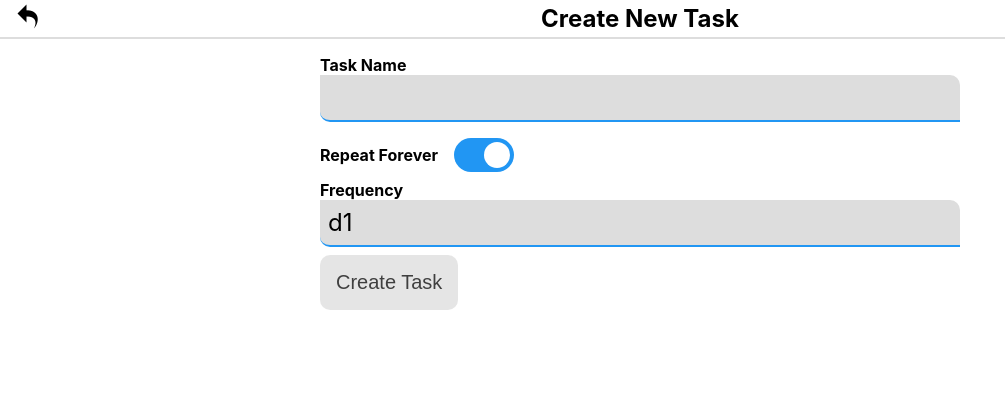
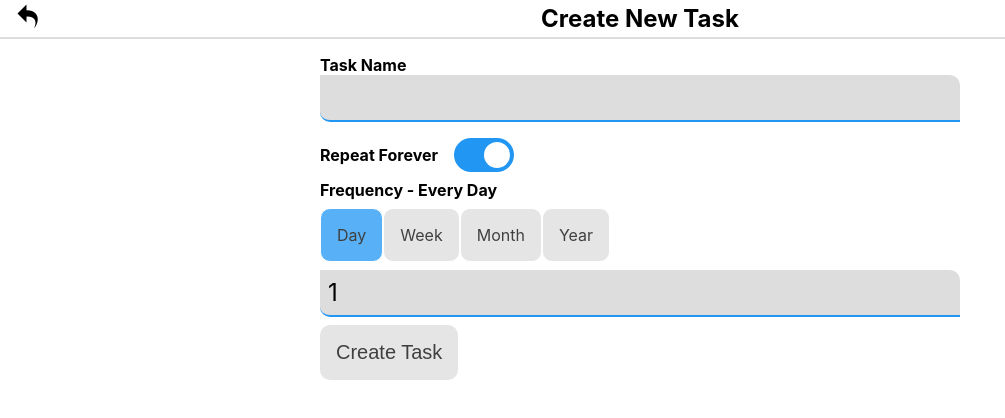
Before and after one commit to nickrubenstein/prioday, a React (Create React App) app: page /new in a window 1280 px wide. Shown: the top 418 px of the page, without its empty margins (0-1005 px from the left). Built offline with nearby package versions, Linux system fonts and the light colour scheme.

Commit message:
Create custom frequency input component

```diff
--- a/src/components/FormTodo.tsx
+++ b/src/components/FormTodo.tsx
@@ -1,5 +1,6 @@
 import React, { useState } from "react";
 import TodoModel from "../models/todo";
+import Frequency from "./Frequency";
 
 const FormTodo: React.FC<{ todo?: TodoModel, onSubmit: (todo: TodoModel) => void }> = (props) => {
     const isNew = !props.todo;
@@ -21,8 +22,8 @@ const FormTodo: React.FC<{ todo?: TodoModel, onSubmit: (todo: TodoModel) => void
         setTodo(new TodoModel(todo));
     };
 
-    const handleFrequencyChange = (event: React.ChangeEvent<HTMLInputElement>) => {
-        todo.frequency = event.target.value;
+    const handleFrequencyChange = (frequency: string) => {
+        todo.frequency = frequency;
         setTodo(new TodoModel(todo));
     };
 
@@ -46,14 +47,11 @@ const FormTodo: React.FC<{ todo?: TodoModel, onSubmit: (todo: TodoModel) => void
             </div>
             { todo.repeat
                 ?
-                <div>
-                    <label htmlFor="frequency">Frequency</label>
-                    <input type="frequency" id="frequency" value={todo.frequency} onChange={handleFrequencyChange}/>
-                </div>
+                <Frequency frequency={todo.frequency} onChange={handleFrequencyChange}></Frequency>
                 :
                 <div>
-                    <label htmlFor="count">Repeat Count</label>
-                    <input type="number" id="count" value={todo.count} onChange={handleCountChange}/>
+                    <label htmlFor="count">Do {todo.count} Time{todo.count === 1 ? '' : 's'}</label>
+                    <input type="number" id="count" min="1" value={todo.count} onChange={handleCountChange}/>
                 </div>
             }
 
--- /dev/null
+++ b/src/components/Frequency.tsx
@@ -0,0 +1,41 @@
+import { useEffect, useState } from "react";
+
+const Frequency: React.FC<{ frequency: string, onChange: (frequency: string) => void }> = (props) => {
+    const units = [
+        { value: 'd', display: 'Day' },
+        { value: 'w', display: 'Week' },
+        { value: 'm', display: 'Month' },
+        { value: 'y', display: 'Year' }
+    ];
+    const [selectedUnit, setSelectedUnit] = useState(units.find(u => u.value === props.frequency[0]) || units[0]);
+    const [selectedCount, setSelectedCount] = useState(+props.frequency.substring(1) || 1);
+    const displayFrequency = 'Every ' + (selectedCount === 1 ? selectedUnit.display : selectedCount + ' ' + selectedUnit.display + 's');
+
+    useEffect(() => {
+        const frequency = selectedUnit.value + selectedCount;
+        props.onChange(frequency);
+    }, [selectedUnit, selectedCount]);
+
+    const handleUnitChange = (unit: { value: string, display: string }) => {
+        setSelectedUnit(unit);
+    };
+
+    const handleCountChange = (event: React.ChangeEvent<HTMLInputElement>) => {
+        const value = +event.target.value;
+        setSelectedCount(value);
+    };
+
+    return <div className="frequency-input">
+        <label htmlFor="frequency">Frequency - {displayFrequency}</label>
+        <div className="frequency-unit">
+            { units.map(unit =>
+                <div key={unit.value} className={"frequency-unit-item " + (selectedUnit.value === unit.value ? "selected" : "")} onClick={handleUnitChange.bind(null, unit)}>
+                    {unit.display}
+                </div>
+            )}
+        </div>
+        <input type="number" min="1" value={selectedCount} onChange={handleCountChange}/>
+    </div>;
+}
+
+export default Frequency;
--- a/src/style/index.css
+++ b/src/style/index.css
@@ -145,3 +145,27 @@ button:hover,
 button:active {
     opacity: 100%;
 }
+
+.frequency-unit {
+    display: flex;
+    justify-content: flex-start;
+    margin: 0.5rem 0;
+}
+
+.frequency-unit-item {
+    padding: 1rem;
+    background-color: var(--background-secondary);
+    border: 1px solid var(--background);
+    border-radius: 10px;
+    cursor: pointer;
+    opacity: 75%;
+}
+
+.frequency-unit-item:hover,
+.frequency-unit-item:active {
+    opacity: 100%;
+}
+
+.frequency-unit-item.selected {
+    background-color: var(--accent);
+}
```
